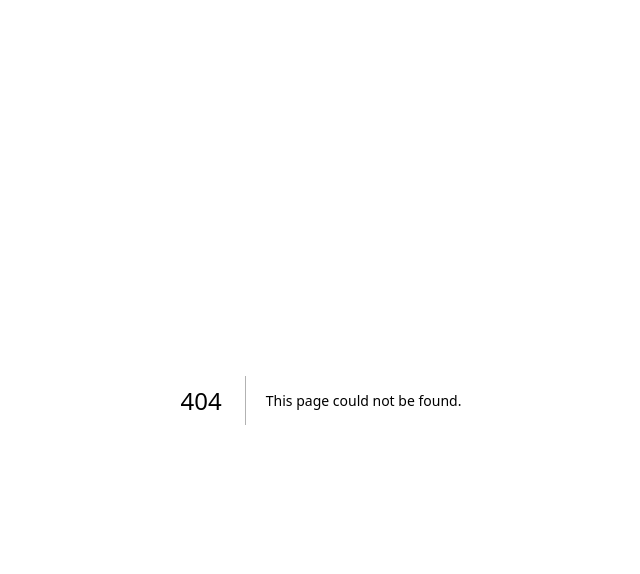
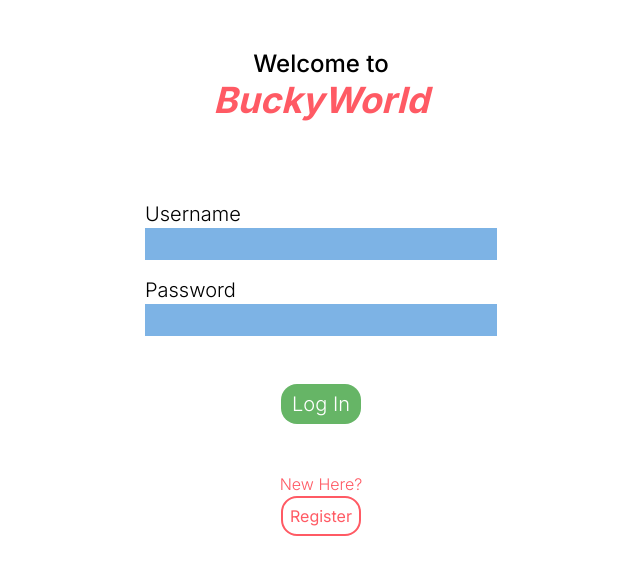
Before and after one commit to landerson02/BuckyWorld, a Next.js app in the folder frontend/: page /signin in a window 1280 px wide. Before the commit this address had no page. Shown: the top 574 px of the page, without its empty margins (319-959 px from the left). Built offline with nearby package versions, Linux system fonts and the light colour scheme.

Commit message:
Add sign in page

```diff
--- /dev/null
+++ b/frontend/app/signin/page.tsx
@@ -0,0 +1,47 @@
+'use client'
+import {useState} from "react";
+
+export default function Page() {
+  const [username, setUsername] = useState<string>('');
+  const [password, setPassword] = useState<string>('')
+
+  const submit = () => {
+    console.log('submitted');
+    // TODO: Add sign in functionality
+  }
+
+  return (
+    <div className={'h-screen flex flex-col items-center'}>
+      <div className={'font-medium text-2xl pt-12'}>Welcome to</div>
+      <div className={'font-bold text-4xl italic text-[#FF5A64]'}>BuckyWorld</div>
+
+      <form className={'flex flex-col pt-20 text-2xl font-light'} onSubmit={submit}>
+        <label className={'text-xl'}>Username</label>
+        <input
+          className={'bg-[#7DB3E5]'}
+          type="text"
+          value={username}
+          onChange={(e) => setUsername(e.target.value)}
+        />
+        <label className={'pt-4 text-xl'}>Password</label>
+        <input
+          className={'bg-[#7DB3E5]'}
+          type="password"
+          value={password}
+          onChange={(e) => setPassword(e.target.value)}
+          placeholder=""
+        />
+        <button
+          className={'mt-12 rounded-2xl bg-[#66B566] text-xl text-white w-20 h-10 self-center'}
+          type="submit"
+        >Log In</button>
+      </form>
+
+      <div className={'pt-12 text-[#FF5A64] font-light'}>New Here?</div>
+      <a
+        href={'/signup'}
+        className={'border-2 border-[#FF5A64] rounded-2xl text-[#FF5A64] w-20 h-10 text-center flex flex-col justify-center'}
+      >Register</a>
+    </div>
+  )
+}
```
